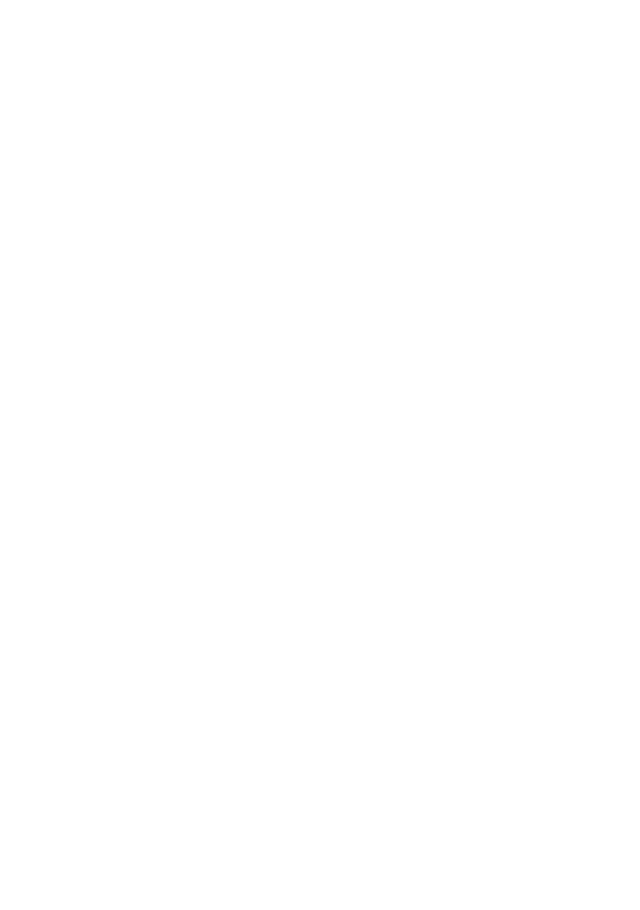
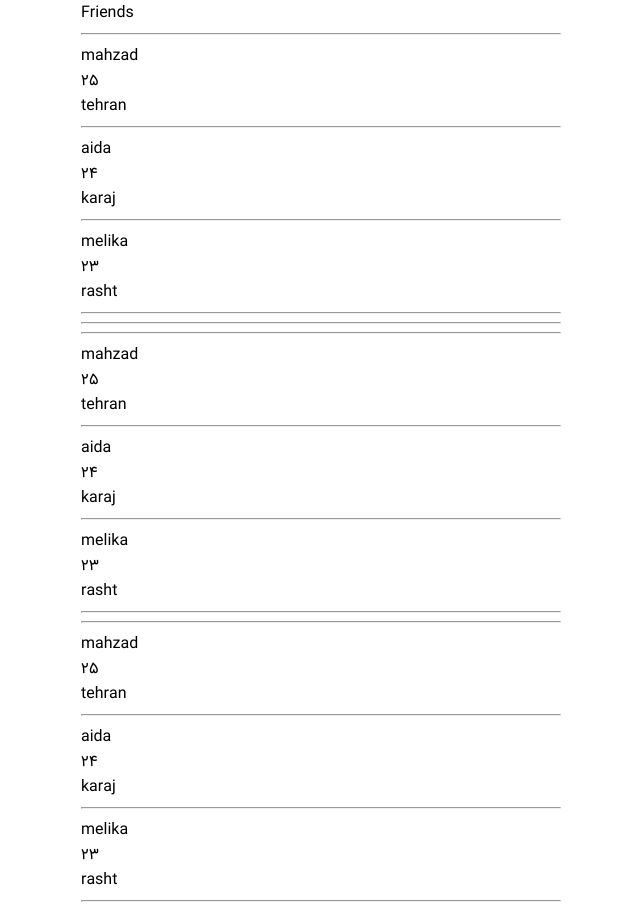
Before and after one commit to alireza-saadati/login-test, a React (Create React App) app: page /friends in a window 1280 px wide. Shown: the whole page, without its empty margins (319-959 px from the left). Before the commit the page ends 800 px from the top, so only its background shows below. Built offline with nearby package versions, Linux system fonts and the light colour scheme.

Commit message:
- add test component - add friends page

```diff
--- a/src/App.js
+++ b/src/App.js
@@ -5,6 +5,8 @@
 import RecoveryPassword from "./pages/recoveryPassword/RecoveryPassword";
 import DataPage from "./pages/dataPage/DataPage";
 import Locations from "./pages/locations/Location";
+import Home from "./pages/home/Home";
+import Friends from "./pages/friends/Friends";
 
 function App() {
   return (
@@ -14,6 +16,8 @@
       <Route component={RecoveryPassword} path={"/recovery"} />
       <Route component={DataPage} path={"/data"} />
       <Route component={Locations} path={"/locations"} />
+      <Route component={Home} path={"/"} exact />
+      <Route component={Friends} path={"/friends"} />
     </Router>
   );
 }
--- a/src/components/globalSubmitButton/GlobalSubmitButton.js
+++ b/src/components/globalSubmitButton/GlobalSubmitButton.js
@@ -2,16 +2,16 @@
 import PropTypes from "prop-types";
 
 const GlobalSubmitButton = (props) => {
-  const { type, clicked, text = "" } = props;
-
+  // const { type, clicked, text = "" } = props;
+  console.log(props);
   return (
     <button
       className="global-submit-button"
       // disabled={true}
-      onClick={clicked}
-      type={type}
+      onClick={props.clicked}
+      type={props.type}
     >
-      {text}
+      {props.text}
     </button>
   );
 };
--- /dev/null
+++ b/src/components/test/Test.js
@@ -0,0 +1,17 @@
+import PropTypes from "prop-types";
+
+const Test = (props) => (
+  <div>
+    <div>{props.name}</div>
+    <div>{props.age}</div>
+    <div>{props.city}</div>
+  </div>
+);
+
+Test.propTypes = {
+  name: PropTypes.string,
+  age: PropTypes.number,
+  city: PropTypes.string,
+};
+
+export default Test;
--- a/src/pages/dataPage/DataPage.js
+++ b/src/pages/dataPage/DataPage.js
@@ -27,7 +27,7 @@
             placeholder="تکرار رمز عبور"
           />
         </div>
-        <GlobalSubmitButton text="ورود" />
+        <GlobalSubmitButton text="ورود" Agha="asghar" />
       </div>
     </Container>
   );
--- /dev/null
+++ b/src/pages/friends/Friends.js
@@ -0,0 +1,58 @@
+import Container from "../../components/container/Container";
+import Test from "../../components/test/Test";
+
+const persons = [
+  { name: "mahzad", age: "25", city: "tehran" },
+  { name: "aida", age: "24", city: "karaj" },
+  { name: "melika", age: "23", city: "rasht" },
+];
+
+// 1: const person = { name, age, city },
+
+const Friends = () => {
+  return (
+    <Container>
+      Friends
+      <hr />
+      {/* <without map>  */}
+      <Test
+        name={persons[0].name}
+        age={persons[0].age}
+        city={persons[0].city}
+      />
+      <hr />
+      <Test
+        name={persons[1].name}
+        age={persons[1].age}
+        city={persons[1].city}
+      />
+      <hr />
+      <Test
+        name={persons[2].name}
+        age={persons[2].age}
+        city={persons[2].city}
+      />
+      <hr />
+      <hr />
+      <hr />
+      {/* </ without map>  */}
+      {persons.map((person) => (
+        <>
+          <Test name={person.name} age={person.age} city={person.city} />
+          <hr />
+        </>
+      ))}
+      <hr />
+      {persons.map((person) => {
+        const { name, age, city } = person;
+        return (
+          <>
+            <Test name={name} age={age} city={city} />
+            <hr />
+          </>
+        );
+      })}
+    </Container>
+  );
+};
+export default Friends;
--- /dev/null
+++ b/src/pages/home/Home.js
@@ -0,0 +1,15 @@
+import Container from "../../components/container/Container";
+import { Link } from "react-router-dom";
+
+const Home = () => (
+  <Container style={{ display: "grid" }}>
+    <h1>This is Home</h1>
+    <Link to="/login">Login</Link>
+    <Link to="/verify">Verify</Link>
+    <Link to="/recovery">Recovery</Link>
+    <Link to={"/data"}>Data</Link>
+    <Link to={"/locations"}>Location</Link>
+  </Container>
+);
+
+export default Home;
--- a/src/pages/loginPage/LoginPage.js
+++ b/src/pages/loginPage/LoginPage.js
@@ -1,7 +1,7 @@
 import "./loginPage.style.scss";
 import Banner from "../../components/banner/Banner";
 import GlobalSubmitButton from "../../components/globalSubmitButton/GlobalSubmitButton";
-import { useState } from "react";
+import { useEffect, useState } from "react";
 import Error from "../../components/error/Error";
 import Container from "../../components/container/Container";
 import { useHistory } from "react-router-dom/cjs/react-router-dom";
@@ -31,7 +31,7 @@
   return (
     <div className="login">
       <Banner />
-      <Container className={"bg-red"} style={{ backgroundColor: "red" }}>
+      <Container className={"center"} style={{ backgroundColor: "red" }}>
         <form className="login--mobile-input">
           <input
             maxLength={11}
--- a/src/pages/verifyPage/VerifyPage.js
+++ b/src/pages/verifyPage/VerifyPage.js
@@ -8,7 +8,9 @@
   // console.log("1. state: ", state);
   const { state } = props.history.location; // ==> 09017400180
   console.log("2. react-router state: ", state);
-
+  let agha = () => {
+    return console.log("hbhbbh");
+  };
   return (
     <div className="verify">
       <Banner />
@@ -27,7 +29,7 @@
         </div>
         <div className="flex-center">
           <button className="back-button">b</button>
-          <GlobalSubmitButton text={"ارسال"} />
+          <GlobalSubmitButton text={"ارسال"} clicked={agha} />
         </div>
       </Container>
     </div>
```
Also changed, not shown: src/components/container/Container.js (+8 -0 lines), src/pages/home/home.style.scss (added).
